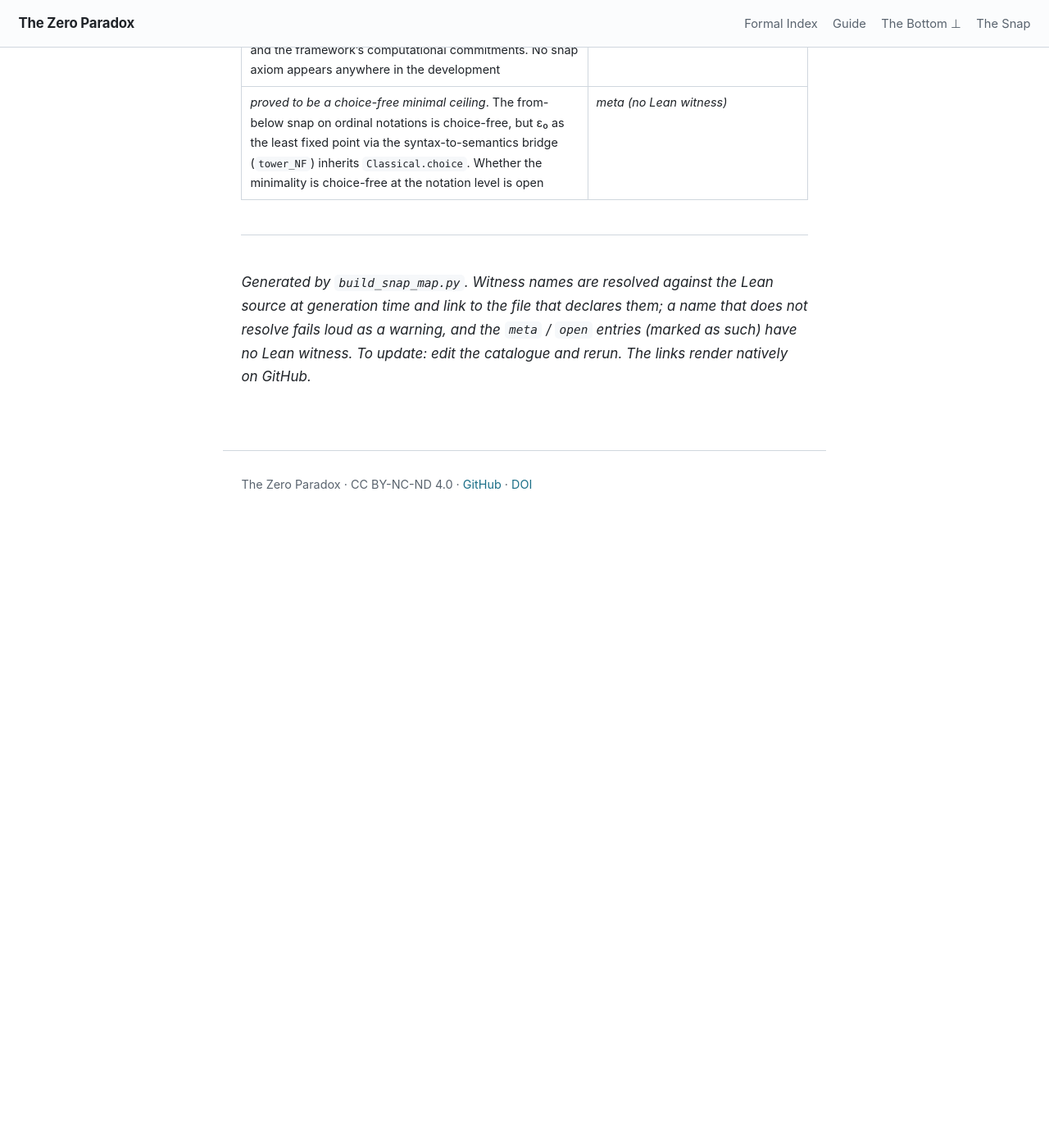
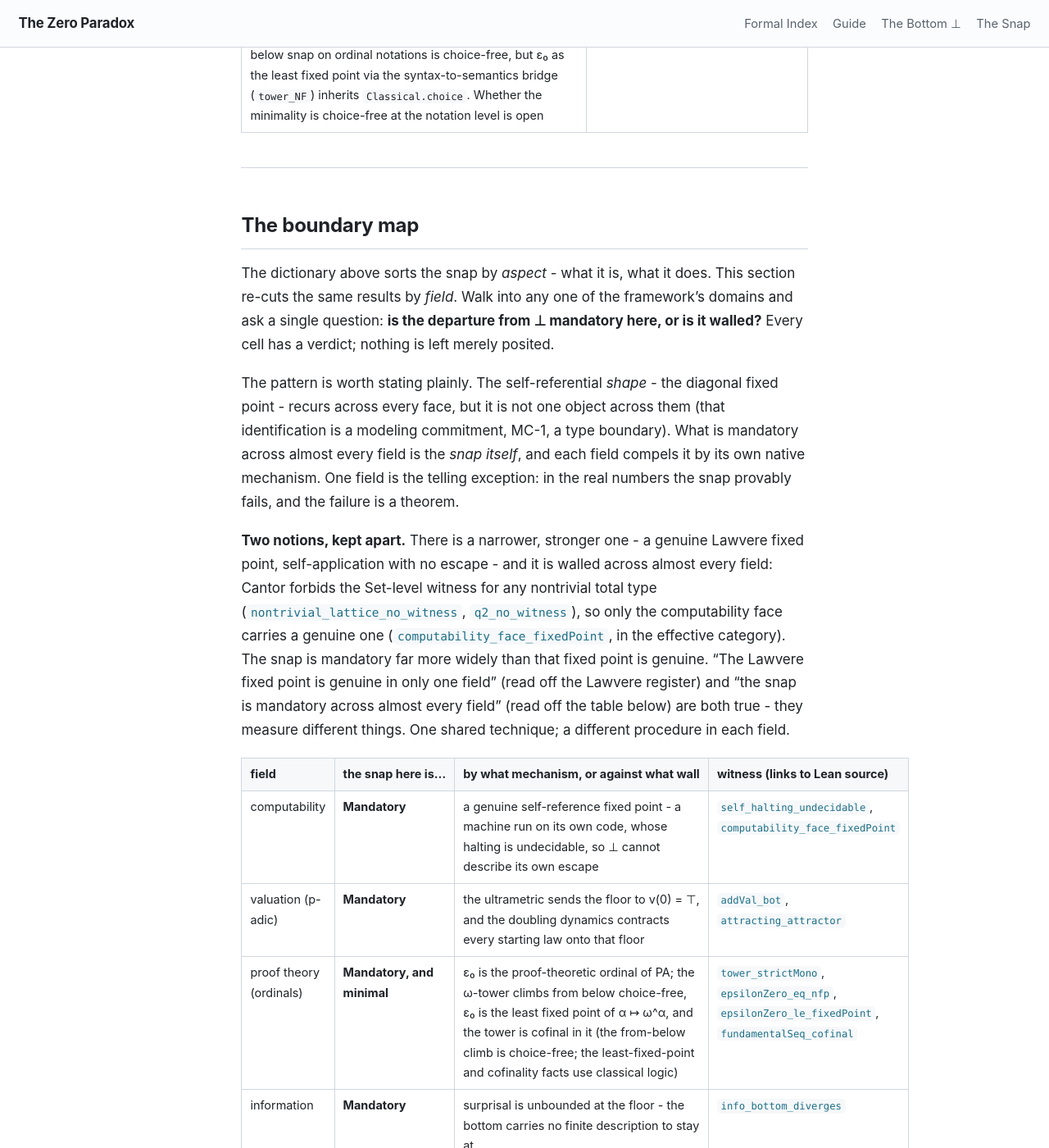
Before and after one commit to timbrigham/ZeroParadox, a Jekyll site: the page built from SNAP.md, in a window 1280 px wide and 1400 px high, scrolled down 5202 px. Shown: the whole window at 82% size. Built offline with Jekyll 4.4.1, drawn with Linux system fonts in a browser that asks for light colours; our own code applies the rules of GitHub Pages for plain Markdown files; before the commit the page ends 5853 px from its top, so only the background shows below that; some of the changed text lies outside the part shown.

Commit message:
SNAP: add the boundary map (per-field verdict - is the snap mandatory here, or walled)

```diff
--- a/SNAP.md
+++ b/SNAP.md
@@ -1,4 +1,4 @@
-# The Binary Snap (⊥ → ε₀): Dictionary and Map
+# The Binary Snap (⊥ → ε₀) - Dictionary and Map
 
 *A dictionary and map of the framework's central transition, the snap - what it is, what it is not, and where each characterization is established, most with a machine-checked Lean witness linked to the source.*
 
@@ -8,7 +8,7 @@ For the framework's *object*, the bottom element ⊥, see its companion referenc
 
 ---
 
-## What This Is
+## What this is
 
 This is a **reference** for the framework's central transition, the **snap** - the forced move off the bottom element ⊥ into the first structured state, ε₀. It is the companion to [The Bottom Element](BOTTOMELEMENT.md): that page maps the *object* ⊥ (the noun); this page maps the *transition* off it (the verb). Where the bottom dictionary is mostly nouns, this one is mostly verbs - the snap is an action.
 
@@ -28,7 +28,7 @@ The snap is the framework's one theorem - the forced, one-way departure from ⊥
 
 **Proved - the ceiling, reached by a choice-free snap from below.** ε₀ is the closure of 0 under omega-to-the-power ([`epsilonZero_eq_nfp`](ZeroParadox/Ordinal/Gentzen.lean)); on ordinal notations the snap climbs from below with no choice ([`exp_lt_term`](ZeroParadox/Ordinal/ConstructiveOrdinals.lean), [`omegaPow_no_fixedpoint`](ZeroParadox/Ordinal/ConstructiveOrdinals.lean), [`tower_strictMono`](ZeroParadox/Ordinal/ConstructiveOrdinals.lean), all `propext`-only), and the ceiling is co-witnessed with the 2-adic limit and the machine snap ([`zpm_triangle`](ZeroParadox/Ordinal/Incompleteness.lean)). (That ε₀ *is* the least fixed point - [`epsilonZero_eq_nfp`](ZeroParadox/Ordinal/Gentzen.lean) - uses classical logic; whether that is avoidable at the notation level is the open item below.)
 
-**Proved - a wall: one shared shape, but no single categorical map across the domains.** The per-domain frame-flips share the diagonal shape - the order-theoretic fork is the universal that holds across them - but no single categorical map folds them into one. In Set (all endofunctions) no nontrivial total type carries a Lawvere fixed-point witness - Cantor forbids it - so the lattice and 2-adic faces are provably not Set-level Lawvere instances ([`nontrivial_lattice_no_witness`](ZeroParadox/Category/Lawvere.lean), [`q2_no_witness`](ZeroParadox/Category/Lawvere.lean)); their ⊥ is a posited fixed point sharing the diagonal shape. The computability face, by contrast, IS a genuine recursion fixed point ([`computability_face_fixedPoint`](ZeroParadox/Category/Lawvere.lean), Kleene / Rogers) - but it lives in the effective category, where the fixed-point-free diagonal is not computable. Heterogeneous categories, heterogeneous verdicts: what they share is the diagonal shape, realized genuinely in the computability face and only posited in the others. The universality that holds is order-theoretic (the fork), not categorical - a proved obstruction to a single cross-category map.
+**Proved - a wall: the snap is not one mechanism across categories.** The per-domain frame-flips share a shape, not a single categorical map. In Set (all endofunctions) no nontrivial total type carries a Lawvere fixed-point witness - Cantor forbids it - so the lattice and 2-adic faces are provably not Set-level Lawvere instances ([`nontrivial_lattice_no_witness`](ZeroParadox/Category/Lawvere.lean), [`q2_no_witness`](ZeroParadox/Category/Lawvere.lean)); their ⊥ is a posited fixed point sharing the diagonal shape. The computability face, by contrast, IS a genuine recursion fixed point ([`computability_face_fixedPoint`](ZeroParadox/Category/Lawvere.lean), Kleene / Rogers) - but it lives in the effective category, where the fixed-point-free diagonal is not computable. Heterogeneous categories, heterogeneous verdicts: what unifies them is the diagonal shape, not one mechanism. The universality that holds is order-theoretic (the fork), not categorical - a proved obstruction.
 
 **Committed / open - the identity, and minimality.** That the domain snaps are *numerically one* transition is a modeling commitment (MC-1), a type boundary, not a theorem. And whether ε₀-as-least-fixed-point is choice-free at the notation level is open: the syntax-to-semantics bridge [`tower_NF`](ZeroParadox/Ordinal/ConstructiveOrdinals.lean) inherits `Classical.choice`.
 
@@ -38,7 +38,7 @@ The snap is the framework's one theorem - the forced, one-way departure from ⊥
 
 ## Dictionary
 
-### The Snap Is (Positive Handles, With Witnesses)
+### The snap is (positive handles, with witnesses)
 
 The handles sort by **aspect**: what the snap *is* (**noun** - the endpoints it joins) or what the snap *does* (**verb** - the action itself). Most are verbs; that is the point. *The frame-change rows marked "(probe)" and the order-theoretic universal are experimental - the theorems are checkable, the abstract cross-domain reading is a conjecture.*
 
@@ -54,13 +54,13 @@ The handles sort by **aspect**: what the snap *is* (**noun** - the endpoints it
 | noun | the ceiling reached, *co-witnessed*: ε₀ stands with the 2-adic limit and the machine snap in one triangle | [`zpm_triangle`](ZeroParadox/Ordinal/Incompleteness.lean) |
 | noun | *what departs*: the floor the snap leaves - the three-name identity (Quine atom = order-bottom ⊥ = join-identity, axiom-free), extended to the Kleene self-reproducing fixed point | [`t_exec`](ZeroParadox/Settheory/SetTheoryAFA.lean), [`t_comp`](ZeroParadox/Computability/Kleene.lean), [`kleene_quine_is_bot`](ZeroParadox/Computability/Kleene.lean) |
 
-### The Snap Is Not (Characterization by Exclusion)
+### The snap is not (characterization by exclusion)
 
 Each exclusion is either a **proved obstruction** (a Lean-checked wall), a **modeling commitment** (offered, not proved), or an **open** question. The value is here as much as in the positive handles: the walls are what keep the synthesis honest.
 
 | the snap is not... | witness (or meta / open) |
 |---|---|
-| *a single cross-category map*. The per-domain frame-flips share the diagonal shape - the order-theoretic fork - but no single categorical map folds them into one. In Set no nontrivial total type carries a Lawvere fixed-point witness (Cantor), so the lattice and 2-adic faces are provably not Set-level Lawvere instances - their ⊥ is a posited fixed point sharing the diagonal shape. The computability face is instead a genuine recursion fixed point, but in the effective category, where the diagonal is not computable. Heterogeneous categories, heterogeneous verdicts: what they share is the diagonal shape - order-theoretic, not categorical. A proved obstruction to a single cross-category map, not a gap | [`nontrivial_lattice_no_witness`](ZeroParadox/Category/Lawvere.lean), [`q2_no_witness`](ZeroParadox/Category/Lawvere.lean), [`computability_face_fixedPoint`](ZeroParadox/Category/Lawvere.lean) |
+| *one mechanism across categories*. The per-domain frame-flips share a shape, not a single categorical map. In Set no nontrivial total type carries a Lawvere fixed-point witness (Cantor), so the lattice and 2-adic faces are provably not Set-level Lawvere instances - their ⊥ is a posited fixed point sharing the diagonal shape. The computability face is instead a genuine recursion fixed point, but in the effective category, where the diagonal is not computable. Heterogeneous categories, heterogeneous verdicts: what unifies the faces is the diagonal shape, not one mechanism - order-theoretic, not categorical. A proved obstruction, not a gap | [`nontrivial_lattice_no_witness`](ZeroParadox/Category/Lawvere.lean), [`q2_no_witness`](ZeroParadox/Category/Lawvere.lean), [`computability_face_fixedPoint`](ZeroParadox/Category/Lawvere.lean) |
 | *numerically one transition across its carriers*. That the valuation, categorical, order, and computability snaps are the same object is a modeling commitment (MC-1), a type boundary - `x = y` across distinct categories is not a well-formed proposition. The faces share the diagonal-fixed-point shape; that they are literally one object is offered, not proved | *meta (no Lean witness)* |
 | *a physical, temporal, or causal event*. The framework is silent on physics. The snap is an order and derivation transition, not a process unfolding in time; which specific state emerges first is outside its scope | *meta (no Lean witness)* |
 | *dependent on a snap-specific axiom*. T-SNAP is derived from the bottom axiom A4 (the join identity ∀ x, ⊥ ∨ x = x) and the framework's computational commitments. No snap axiom appears anywhere in the development | [`t_snap_derived`](ZeroParadox/Order/Snap.lean) |
@@ -68,4 +68,26 @@ Each exclusion is either a **proved obstruction** (a Lean-checked wall), a **mod
 
 ---
 
+## The boundary map
+
+The dictionary above sorts the snap by *aspect* - what it is, what it does. This section re-cuts the same results by *field*. Walk into any one of the framework's domains and ask a single question: **is the departure from ⊥ mandatory here, or is it walled?** Every cell has a verdict; nothing is left merely posited.
+
+The pattern is worth stating plainly. The self-referential *shape* - the diagonal fixed point - recurs across every face, but it is not one object across them (that identification is a modeling commitment, MC-1, a type boundary). What is mandatory across almost every field is the *snap itself*, and each field compels it by its own native mechanism. One field is the telling exception: in the real numbers the snap provably fails, and the failure is a theorem.
+
+**Two notions, kept apart.** There is a narrower, stronger one - a genuine Lawvere fixed point, self-application with no escape - and it is walled across almost every field: Cantor forbids the Set-level witness for any nontrivial total type ([`nontrivial_lattice_no_witness`](ZeroParadox/Category/Lawvere.lean), [`q2_no_witness`](ZeroParadox/Category/Lawvere.lean)), so only the computability face carries a genuine one ([`computability_face_fixedPoint`](ZeroParadox/Category/Lawvere.lean), in the effective category). The snap is mandatory far more widely than that fixed point is genuine. "The Lawvere fixed point is genuine in only one field" (read off the Lawvere register) and "the snap is mandatory across almost every field" (read off the table below) are both true - they measure different things. One shared technique; a different procedure in each field.
+
+| field | the snap here is... | by what mechanism, or against what wall | witness (links to Lean source) |
+|---|---|---|---|
+| computability | **Mandatory** | a genuine self-reference fixed point - a machine run on its own code, whose halting is undecidable, so ⊥ cannot describe its own escape | [`self_halting_undecidable`](ZeroParadox/Computability/Kleene.lean), [`computability_face_fixedPoint`](ZeroParadox/Category/Lawvere.lean) |
+| valuation (p-adic) | **Mandatory** | the ultrametric sends the floor to v(0) = ⊤, and the doubling dynamics contracts every starting law onto that floor | [`addVal_bot`](ZeroParadox/Valuation/FloorWitness.lean), [`attracting_attractor`](ZeroParadox/Valuation/BottomInvariant.lean) |
+| proof theory (ordinals) | **Mandatory, and minimal** | ε₀ is the proof-theoretic ordinal of PA; the ω-tower climbs from below choice-free, ε₀ is the least fixed point of α ↦ ω^α, and the tower is cofinal in it (the from-below climb is choice-free; the least-fixed-point and cofinality facts use classical logic) | [`tower_strictMono`](ZeroParadox/Ordinal/ConstructiveOrdinals.lean), [`epsilonZero_eq_nfp`](ZeroParadox/Ordinal/Gentzen.lean), [`epsilonZero_le_fixedPoint`](ZeroParadox/Ordinal/Gentzen.lean), [`fundamentalSeq_cofinal`](ZeroParadox/Ordinal/Gentzen.lean) |
+| information | **Mandatory** | surprisal is unbounded at the floor - the bottom carries no finite description to stay at | [`info_bottom_diverges`](ZeroParadox/Information/BottomMeasure.lean) |
+| category | **Mandatory, one-way** | the initial object has a unique morphism out to every object and none back; ⊥ is a pure source, not a round trip | [`t2_universal_constituent`](ZeroParadox/Category/Category.lean), [`t4_chains_forward_only`](ZeroParadox/Category/Category.lean) |
+| order / set theory | **Mandatory** (choice-free spine) | the fork collapses to the diagonal fixed point exactly when the map has a unique fixed point, and the self-containing ⊥ = {⊥} realizes it. That the field snaps are numerically one object is a commitment (MC-1), not proved | [`fork_collapse_iff`](ZeroParadox/Settheory/FixedPointFork.lean), [`selfMem_eq_singleton_bot`](ZeroParadox/Computability/SelfApp.lean) |
+| real numbers | **Walled - the snap fails** | density: between 0 and any positive lies a smaller positive, so there is no minimum non-⊥ to snap to. The one field where the transition provably cannot happen - and that impossibility is itself a theorem | [`f_snap_impossible`](ZeroParadox/Reals/OrderedField.lean), [`f_no_minimal_positive`](ZeroParadox/Reals/OrderedField.lean) |
+
+The cross-cutting walls - Cantor for the Lawvere fixed point, the MC-1 type boundary for the identity, and the absence of a measure-preserving comparison between the two attracting bottoms ([`no_mp_attractor_to_markov`](ZeroParadox/Valuation/BottomInvariant.lean)) - are catalogued in *The snap is not* above. The walls are not failures of the program; locating them exactly is the program.
+
+---
+
 *Generated by `build_snap_map.py`. Witness names are resolved against the Lean source at generation time and link to the file that declares them; a name that does not resolve fails loud as a warning, and the `meta` / `open` entries (marked as such) have no Lean witness. To update: edit the catalogue and rerun. The links render natively on GitHub.*
```
Also changed, not shown: other parts of SNAP.md (+2 -2 lines), scripts/build_snap_map.py (+50 -2 lines).
